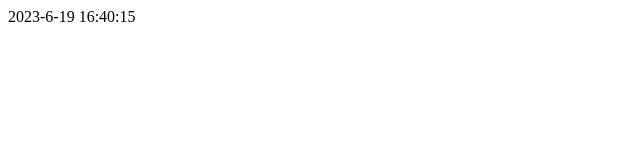
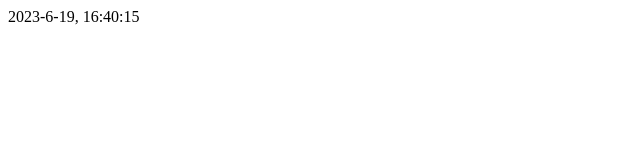
Before and after one commit to acciojob/clock-ManiPoorna, a website: page main.html in a window 1280 px wide. Shown: the full height of the page, 0-640 px from the left. Drawn offline with Linux system fonts and the light colour scheme.

Commit message:
created a submission

```diff
--- a/main.html
+++ b/main.html
@@ -7,8 +7,8 @@
 </head>
 
 <body>
-	<span id="date"></span>
-	<span id="time"></span>
+	<span id="date">,</span>
+	<span id="timer"></span>
 	<!-- the entire body must be written by student -->
     <script type="text/javascript" src="./script.js">
 </script>
--- a/script.js
+++ b/script.js
@@ -1,6 +1,6 @@
 //your JS code here. If required.
 const date  = new Date();
-const displayDate = date.getFullYear() +'-'+ (date.getMonth()+1) +'-'+date.getDate();
+const displayDate = date.getFullYear() +'-'+ (date.getMonth()+1) +'-'+date.getDate()+",";
 document.getElementById("date").innerHTML = displayDate;
 const displayTime = date.getHours()+":"+date.getMinutes()+":"+date.getSeconds();
-document.getElementById("time").innerHTML = displayTime;
+document.getElementById("timer").innerHTML = displayTime;
```
